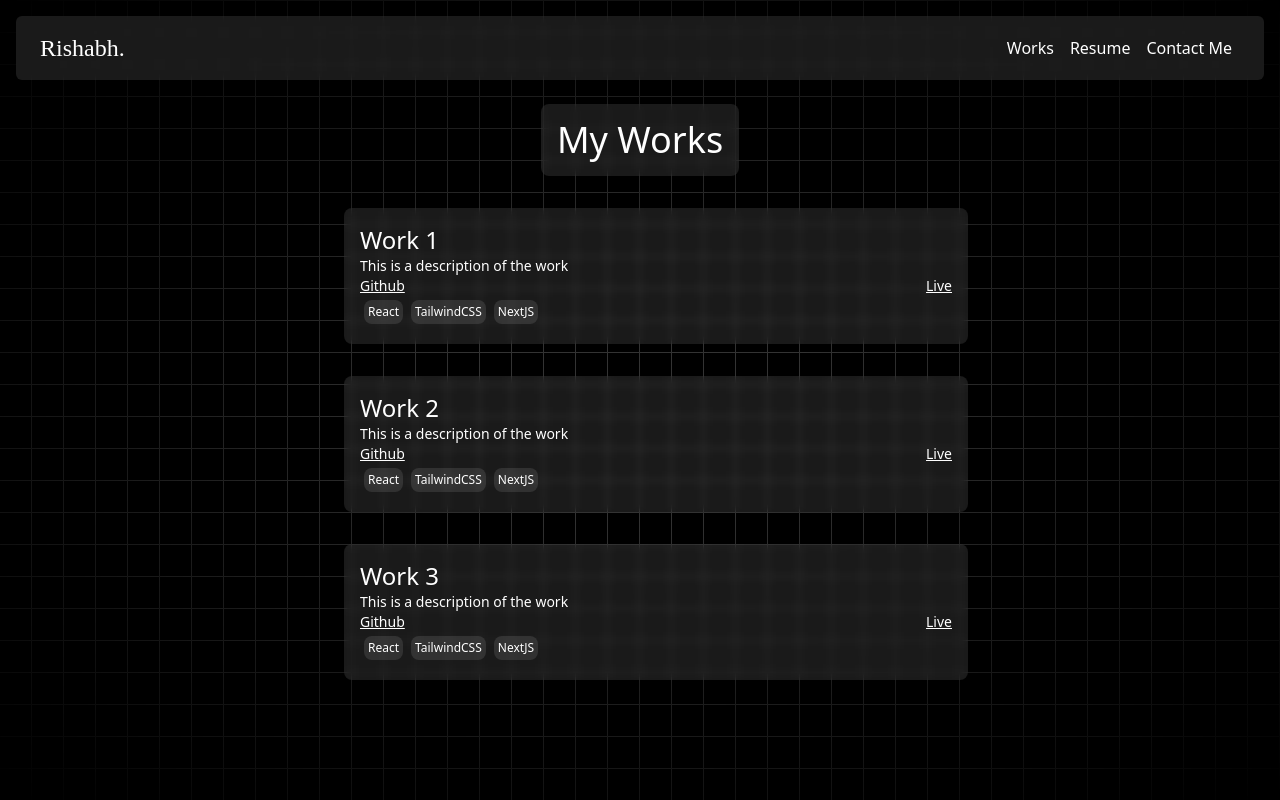
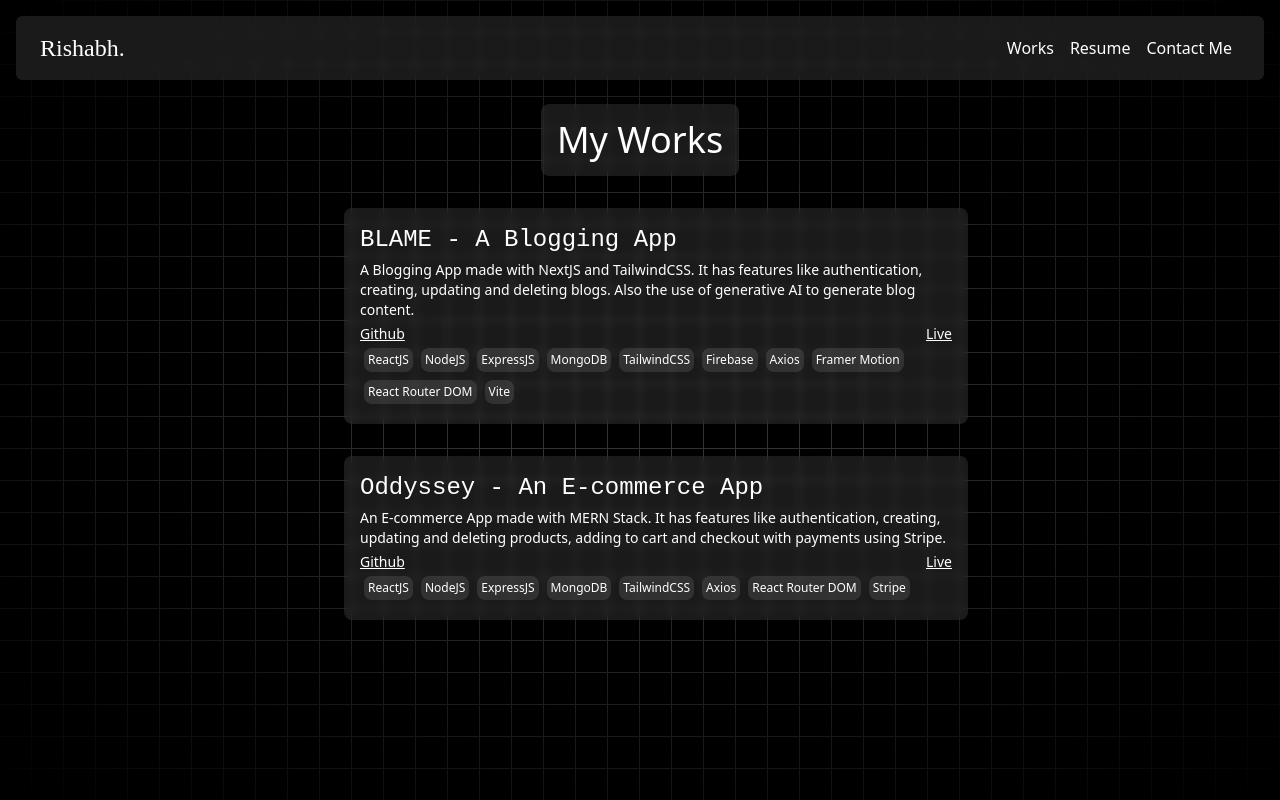
Before and after one commit to rishabhguptajs/personal_portfolio, a Next.js app: page /works in a window 1280 px wide. Built offline with nearby package versions, Linux system fonts and the light colour scheme.

Commit message:
refactor: Update WorkComponent to use optional chaining for live link

```diff
--- a/src/app/components/work.tsx
+++ b/src/app/components/work.tsx
@@ -1,25 +1,32 @@
-"use client";
+"use client"
 
-import Link from "next/link";
-import React from "react";
+import Link from "next/link"
+import React from "react"
 
 interface WorksProps {
-  name: string;
-  github: string;
-  live: string;
-  desc: string;
-  tech: string[];
-  id: number;
+  name: string
+  github: string
+  live: string | ""
+  desc: string
+  tech: string[]
+  id: number
 }
 
-const WorkComponent: React.FC<WorksProps> = ({ name, github, live, desc, tech = [], id }) => {
+const WorkComponent: React.FC<WorksProps> = ({
+  name,
+  github,
+  live = "",
+  desc,
+  tech = [],
+  id,
+}) => {
   return (
     <div className="w-[50%]">
       <Link href={`/works/${id}`} legacyBehavior>
         <a className="w-full block">
           <div className="w-full p-4 bg-white/10 backdrop-blur-sm rounded-lg m-4">
-            <h1 className="text-white text-2xl">{name}</h1>
-            <p className="text-white text-sm">{desc}</p>
+            <h1 className="text-white text-2xl font-monoskills">{name}</h1>
+            <p className="text-white text-sm my-1">{desc}</p>
             <div className="flex flex-row items-center justify-between">
               <a
                 href={github}
@@ -29,16 +36,21 @@ const WorkComponent: React.FC<WorksProps> = ({ name, github, live, desc, tech =
               >
                 Github
               </a>
+              {live.length > 0 ? (
                 <a
                   href={live}
                   target="_blank"
                   rel="noopener noreferrer"
                   className="text-white text-sm underline"
                 >
+                  {" "}
                   Live
                 </a>
+              ) : (
+                ""
+              )}
             </div>
-            <div className="flex flex-row items-center justify-start">
+            <div className="flex flex-row flex-wrap items-center justify-start">
               {tech.map((t, i) => (
                 <div
                   key={i}
@@ -52,7 +64,7 @@ const WorkComponent: React.FC<WorksProps> = ({ name, github, live, desc, tech =
         </a>
       </Link>
     </div>
-  );
-};
+  )
+}
 
-export default WorkComponent;
+export default WorkComponent
--- a/src/app/works/page.tsx
+++ b/src/app/works/page.tsx
@@ -3,6 +3,7 @@
 import React from 'react'
 import Navbar from '../components/navbar'
 import WorkComponent from '../components/work'
+import { Projects } from '../assets/workdata';
 
 const Works: React.FC = () => {
   return (
@@ -12,30 +13,9 @@ const Works: React.FC = () => {
       <h1 className='text-white p-4 backdrop-blur-sm bg-white/10 mt-6 text-4xl rounded-lg z-50 cursor-default'>My Works</h1>
 
       <div className="flex flex-row sm:flex-col flex-grow items-center justify-center sm:justify-start max-h-[70%] overflow-y-scroll w-full m-4 scrollbar-thumb-slate-600 z-50">
-        <WorkComponent
-          name='Work 1'
-          github='https://github.com'
-          live='https://rishabh.live'
-          desc='This is a description of the work'
-          tech={['React', 'TailwindCSS', 'NextJS']}
-          id={1}
-        />
-        <WorkComponent
-          name='Work 2'
-          github='https://github.com'
-          live='https://rishabh.live'
-          desc='This is a description of the work'
-          tech={['React', 'TailwindCSS', 'NextJS']}
-          id={2}
-        />
-        <WorkComponent
-          name='Work 3'
-          github='https://github.com'
-          live='https://rishabh.live'
-          desc='This is a description of the work'
-          tech={['React', 'TailwindCSS', 'NextJS']}
-          id={3}
-        />
+        {Projects.map((project, i) => (
+          <WorkComponent key={i} id={i} {...project} />
+        ))}
       </div>
     </div>
   )
```
Lines whose indentation alone changed are shown as unchanged.
